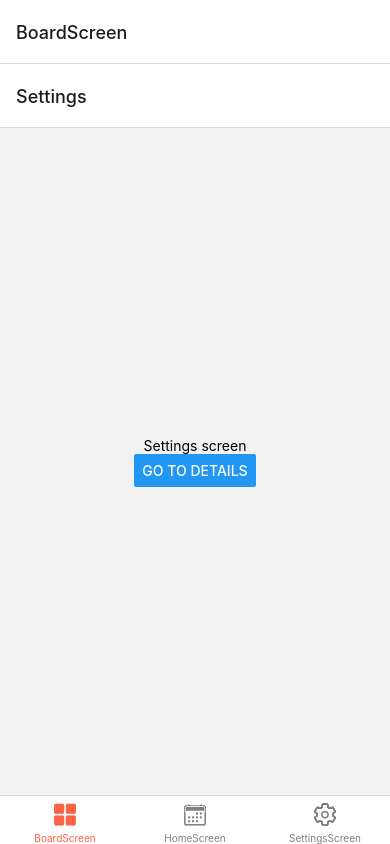
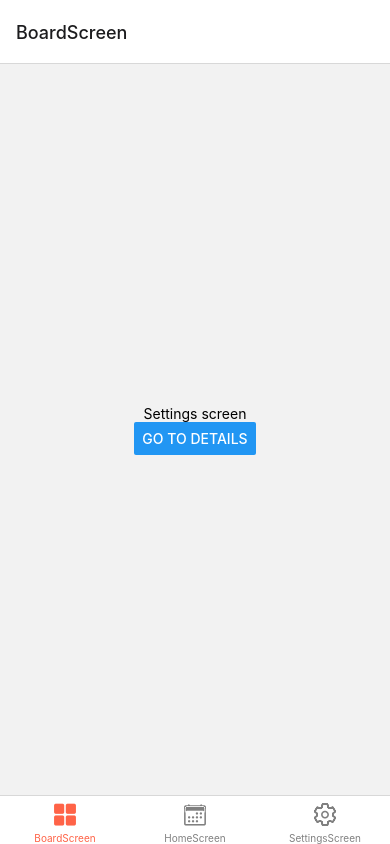
Before and after one commit to AlecColas/Pipeliner, a React Native app: screen /Home in a window 390 px wide. Built offline with nearby package versions, Linux system fonts and the light colour scheme.

Commit message:
refactor(App): hide navigation headers

```diff
--- a/App.tsx
+++ b/App.tsx
@@ -26,7 +26,7 @@ const HomeStack = createNativeStackNavigator<HomeStackParamList>()
 
 const HomeStackScreen = () => {
   return (
-    <HomeStack.Navigator>
+    <HomeStack.Navigator screenOptions={{headerShown: false}}>
       <HomeStack.Screen name="Home" component={HomeScreen} />
       <HomeStack.Screen name="Details" component={DetailsScreen} />
     </HomeStack.Navigator>
@@ -50,7 +50,7 @@ const SettingsStack = createNativeStackNavigator<SettingStackParamList>()
 
 const SettingsStackScreen = () => {
   return (
-    <SettingsStack.Navigator>
+    <SettingsStack.Navigator screenOptions={{headerShown: false}}>
       <SettingsStack.Screen name="Settings" component={SettingsScreen} />
       <SettingsStack.Screen name="Details" component={DetailsScreen} />
     </SettingsStack.Navigator>
@@ -66,7 +66,7 @@ const BoardStack = createNativeStackNavigator<BoardStackParamList>()
 
 const BoardStackScreen = () => {
   return (
-    <BoardStack.Navigator>
+    <BoardStack.Navigator screenOptions={{headerShown: false}}>
       <BoardStack.Screen name="Settings" component={SettingsScreen} />
       <BoardStack.Screen name="Details" component={DetailsScreen} />
     </BoardStack.Navigator>
@@ -95,6 +95,7 @@ export default function App() {
           },
           tabBarActiveTintColor: 'tomato',
           tabBarInactiveTintColor: 'gray',
+          // headerShown: false,
         })}>
         <Tab.Screen name="BoardScreen" component={BoardStackScreen} />
         <Tab.Screen name="HomeScreen" component={HomeStackScreen} />
```
